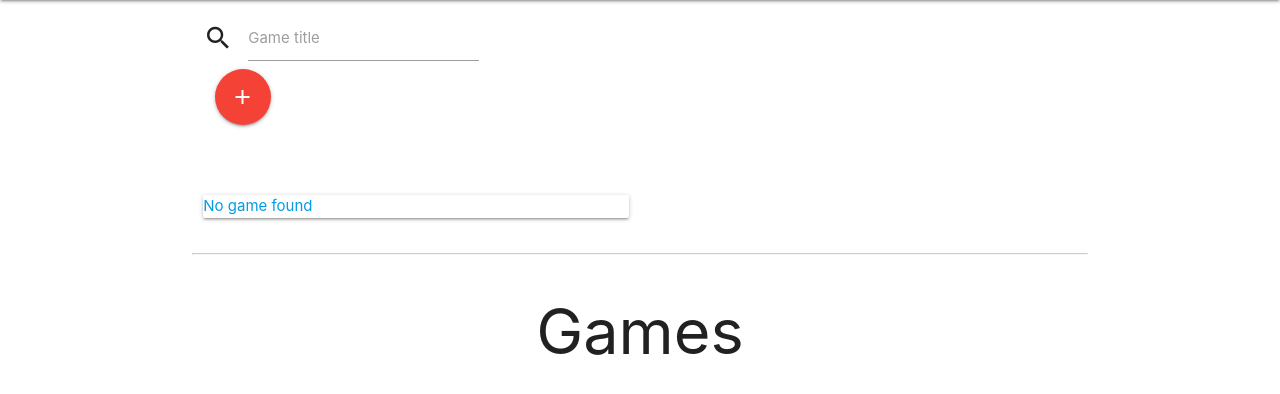
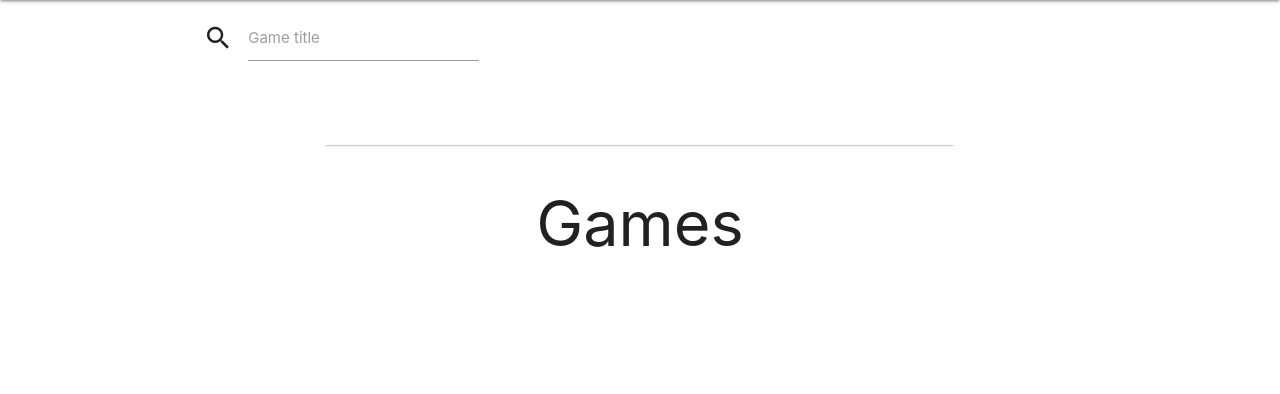
Before and after one commit to Oxymetaphoric/milestone_project_3, a Flask app: page /games in a window 1280 px wide. Shown: the part 64-458 px from the top of the page. Run offline with Flask 3, Linux system fonts and the light colour scheme; the visitor is signed in with stand-in values (Sample User, id 1); data that the repository does not hold is empty; some web fonts are replaced.

Commit message:
BUILD: only show add game functionality on a null search

```diff
--- a/quest_log/static/js/script.js
+++ b/quest_log/static/js/script.js
@@ -19,9 +19,9 @@
   });
 
 document.addEventListener('DOMContentLoaded', function() {
+  const addGameUrl = "{{ add_game_url }}";
   const searchInput = document.getElementById('game-search');
   const gameResults = document.getElementById('game-results');
-
   // Function to fetch games from the server
   async function fetchGames(query = '') {
     const response = await fetch(`/api/games?query=${query}`);
@@ -33,11 +33,17 @@ document.addEventListener('DOMContentLoaded', function() {
     if (games == 0){
        const gameCard =`
         <div>
-          <a href="{{url_for('home')}}">
+          <a href="/add_game">
             <div class="card">
-              <p>No game found</p>
+              <div class="row card-image">
+              </div>
+              <i class="col offset-m6 m12 s12 l12 fa-solid fa-plus"></i>
+              <div class="card-content">
+                <p class="center-align">Add game to database</p>
+              </div>
             </div>
           </a>
+        </div>
 `;
        gameResults.innerHTML = gameCard;
      }
@@ -98,9 +104,6 @@ function formatDate(dateString) {
     const date = new Date(dateString);
     return date.toLocaleDateString('en-GB'); // This will format the date as dd/mm/yyyy
 }
-  // Initial load of all games
-  renderGames([]);
-
   // Handle search input
 searchInput.addEventListener('input', function() {
     const query = this.value.trim();
--- a/quest_log/templates/games.html
+++ b/quest_log/templates/games.html
@@ -8,12 +8,6 @@
           <i class="material-icons prefix">search</i>
           <input type="search" name="game-search" id="game-search" class="autocomplete">
           <label for="game-search">Game title</label>
-          {% if current_user.is_authenticated %}
-            <form class="col s4">
-              <a href="{{url_for('add_game')}}" class="btn-floating btn-large waves-effect waves-light red"><i class="material-icons">add</i></a>
-            </form>
-          {% endif %}
-          </div>
         </div>
       </div>
     </div>
```
Also changed, not shown: quest_log/routes.py (line endings or trailing spaces).
